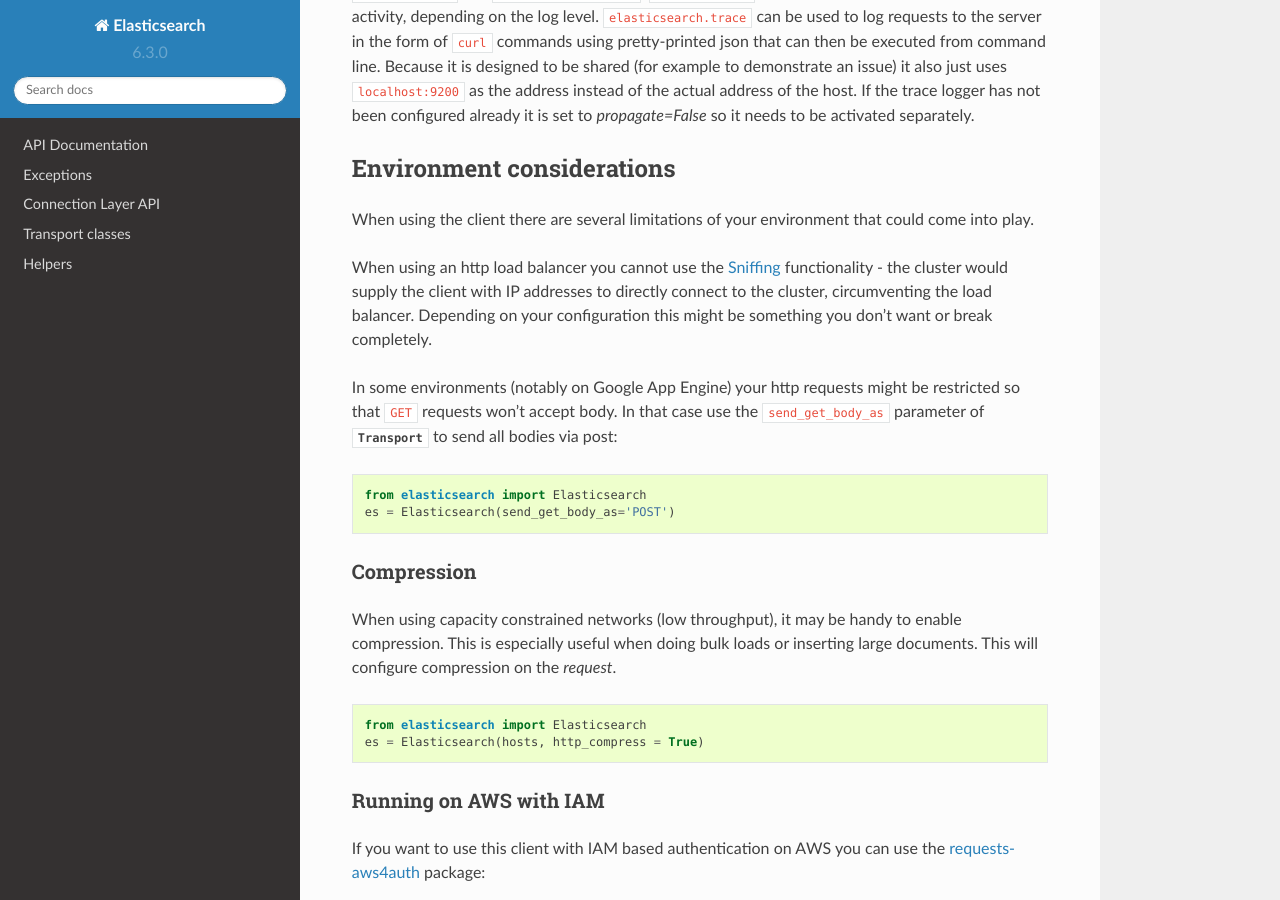
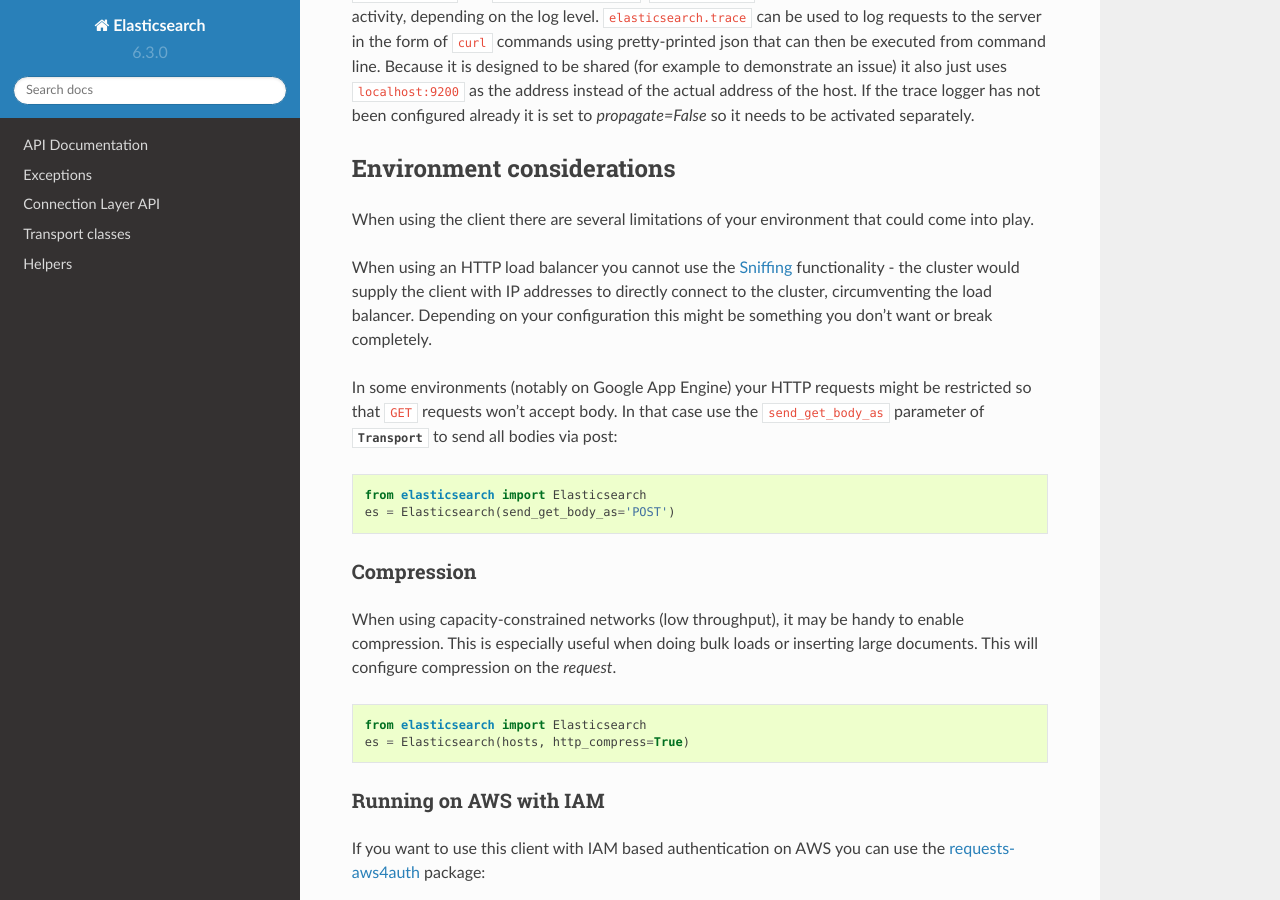
Before and after one commit to Logiclayer1111/elasticsearch, a Sphinx documentation site: the page built from docs/index.rst, in a window 1280 px wide and 900 px high, scrolled down 4264 px. Built offline with Sphinx 7.4.7 and the Read the Docs theme 2.0.0, drawn with Linux system fonts in a browser that asks for light colours; pages that are not in the unit, such as notebooks, are missing from menus; some of the changed text lies outside the part shown.

```diff
--- a/docs/index.rst
+++ b/docs/index.rst
@@ -182,7 +182,7 @@ SSL and Authentication
 ~~~~~~~~~~~~~~~~~~~~~~
 
 You can configure the client to use ``SSL`` for connecting to your
-elasticsearch cluster, including certificate verification and http auth::
+elasticsearch cluster, including certificate verification and HTTP auth::
 
     from elasticsearch import Elasticsearch
 
@@ -245,12 +245,12 @@ Environment considerations
 When using the client there are several limitations of your environment that
 could come into play.
 
-When using an http load balancer you cannot use the :ref:`sniffing`
+When using an HTTP load balancer you cannot use the :ref:`sniffing`
 functionality - the cluster would supply the client with IP addresses to
 directly connect to the cluster, circumventing the load balancer. Depending on
 your configuration this might be something you don't want or break completely.
 
-In some environments (notably on Google App Engine) your http requests might be
+In some environments (notably on Google App Engine) your HTTP requests might be
 restricted so that ``GET`` requests won't accept body. In that case use the
 ``send_get_body_as`` parameter of :class:`~elasticsearch.Transport` to send all
 bodies via post::
@@ -260,13 +260,13 @@ bodies via post::
 
 Compression
 ~~~~~~~~~~~
-When using capacity constrained networks (low throughput), it may be handy to enable
+When using capacity-constrained networks (low throughput), it may be handy to enable
 compression. This is especially useful when doing bulk loads or inserting large
 documents. This will configure compression on the *request*.
 ::
 
    from elasticsearch import Elasticsearch
-   es = Elasticsearch(hosts, http_compress = True)
+   es = Elasticsearch(hosts, http_compress=True)
 
 
 Running on AWS with IAM
```
